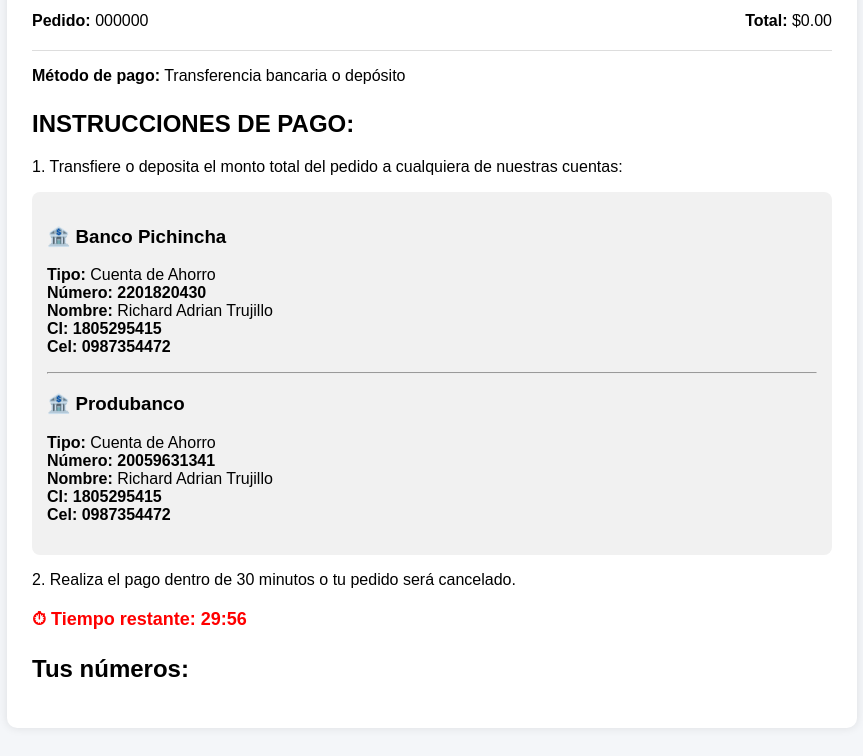
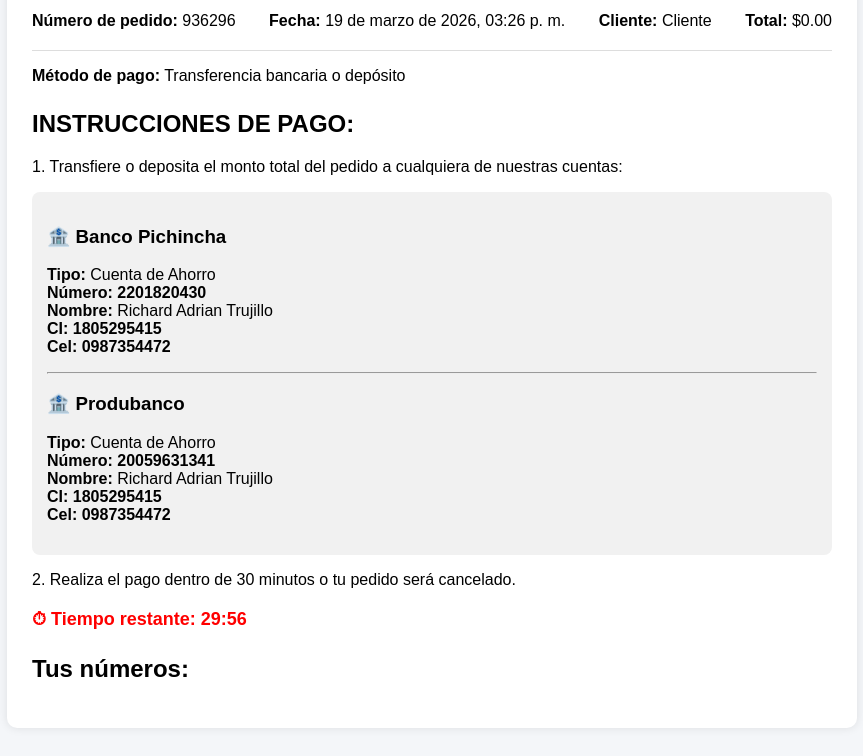
Before and after one commit to LuisRha/sotero2026, a website: page confirmacion.html in a window 1280 px wide. Shown: the part 127-883 px from the top of the page, without its empty margins (208-1071 px from the left). Drawn offline with Linux system fonts and the light colour scheme.

Commit message:
knlknmn,mn

```diff
--- a/confirmacion.html
+++ b/confirmacion.html
@@ -16,7 +16,9 @@
 <h1>✅ ¡Gracias! Tu compra ha sido recibida</h1>
 
 <div class="info">
-  <div><strong>Pedido:</strong> <span id="pedido"></span></div>
+  <div><strong>Número de pedido:</strong> <span id="pedido"></span></div>
+  <div><strong>Fecha:</strong> <span id="fecha"></span></div>
+  <div><strong>Cliente:</strong> <span id="cliente"></span></div>
   <div><strong>Total:</strong> $<span id="total"></span></div>
 </div>
 
@@ -73,13 +75,32 @@
 // =========================
 const params = new URLSearchParams(window.location.search);
 
-const pedido = params.get("id") || "000000";
+const pedido = params.get("id") || Math.floor(Math.random()*1000000);
 const total = params.get("total") || "0.00";
 const nums = params.get("nums");
+const cliente = params.get("cliente");
 
-// mostrar datos
+// =========================
+// MOSTRAR DATOS
+// =========================
 document.getElementById("pedido").innerText = pedido;
 document.getElementById("total").innerText = total;
+document.getElementById("cliente").innerText = cliente || "Cliente";
+
+// =========================
+// FECHA ACTUAL
+// =========================
+const ahora = new Date();
+
+const fechaFormateada = ahora.toLocaleString("es-EC", {
+  day: "numeric",
+  month: "long",
+  year: "numeric",
+  hour: "2-digit",
+  minute: "2-digit"
+});
+
+document.getElementById("fecha").innerText = fechaFormateada;
 
 // =========================
 // MOSTRAR NÚMEROS
--- a/js/main.js
+++ b/js/main.js
@@ -328,7 +328,7 @@ valor: cantidad * PRECIO_BOLETO
 document.getElementById("procesando").style.display = "none";
 
 // redirigir a confirmación
-window.location.href = `confirmacion.html?id=${data.id_compra}&total=${cantidad * PRECIO_BOLETO}&nums=${data.numeros}`;
+window.location.href = `confirmacion.html?id=${data.id_compra}&total=${cantidad * PRECIO_BOLETO}&nums=${data.numeros}&cliente=${encodeURIComponent(nombres + " " + apellidos)}`;
 
         nombreInput.value="";
         apellidosInput.value="";
```
